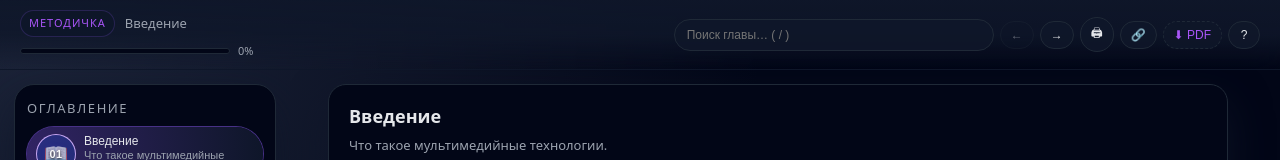
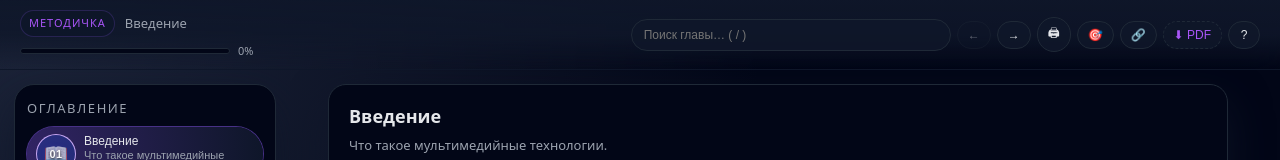
Before and after one commit to Nuwyint/metodichka-site, a React (Vite) app: page /#intro in a window 1280 px wide. Shown: the top 160 px of the page. Built offline with nearby package versions, Linux system fonts and the light colour scheme.

Commit message:
feat: focus mode hides sidebar

```diff
--- a/src/App.jsx
+++ b/src/App.jsx
@@ -2491,6 +2491,8 @@ function Header({
   searchInputRef,
   onCopyLink,
   onOpenHelp,
+  focusMode,
+  onToggleFocus,
 }) {
   const [query, setQuery] = useState("");
   const [open, setOpen] = useState(false);
@@ -2599,6 +2601,14 @@ function Header({
         <button
           className="header-btn"
           type="button"
+          onClick={onToggleFocus}
+          title={focusMode ? "Выйти из режима фокуса (F)" : "Режим фокуса (F)"}
+        >
+          {focusMode ? "🧘" : "🎯"}
+        </button>
+        <button
+          className="header-btn"
+          type="button"
           onClick={onCopyLink}
           title="Скопировать ссылку на эту главу"
         >
@@ -3151,6 +3161,10 @@ function App() {
   const [toasts, setToasts] = useState([]);
   const toastTimersRef = useRef(new Map());
   const [helpOpen, setHelpOpen] = useState(false);
+  const [focusMode, setFocusMode] = useState(() => {
+    const saved = localStorage.getItem("metodichka-focusMode");
+    return saved === "1";
+  });
   const scrollSaveTimerRef = useRef(null);
   const didInitialScrollRestoreRef = useRef(false);
 
@@ -3222,6 +3236,10 @@ function App() {
   }, [currentId]);
 
   useEffect(() => {
+    localStorage.setItem("metodichka-focusMode", focusMode ? "1" : "0");
+  }, [focusMode]);
+
+  useEffect(() => {
     const onHashChange = () => {
       const id = String(window.location.hash || "").replace(/^#/, "");
       if (id && sections.some((s) => s.id === id)) {
@@ -3378,6 +3396,12 @@ function App() {
       if ((e.key === "?" || e.key === "h" || e.key === "H") && !e.metaKey && !e.ctrlKey && !e.altKey) {
         e.preventDefault();
         setHelpOpen(true);
+        return;
+      }
+
+      if ((e.key === "f" || e.key === "F") && !e.metaKey && !e.ctrlKey && !e.altKey) {
+        e.preventDefault();
+        setFocusMode((v) => !v);
         return;
       }
 
@@ -3454,9 +3478,12 @@ function App() {
         searchInputRef={searchInputRef}
         onCopyLink={copyLink}
         onOpenHelp={() => setHelpOpen(true)}
+        focusMode={focusMode}
+        onToggleFocus={() => setFocusMode((v) => !v)}
       />
 
-      <div className="layout">
+      <div className={`layout ${focusMode ? "layout--focus" : ""}`}>
+        {!focusMode && (
           <Sidebar
             sections={sections}
             currentId={currentId}
@@ -3464,6 +3491,7 @@ function App() {
               selectSection(id);
             }}
           />
+        )}
 
         <main className="main">
           <article className="content">
--- a/src/index.css
+++ b/src/index.css
@@ -269,6 +269,10 @@ body {
   display: grid;
   grid-template-columns: 290px minmax(0, 1fr);
   min-height: calc(100vh - 52px);
+}
+
+.layout--focus {
+  grid-template-columns: 1fr;
 }
 
 /* ---------------- SIDEBAR ---------------- */
```
Lines whose indentation alone changed are shown as unchanged.
